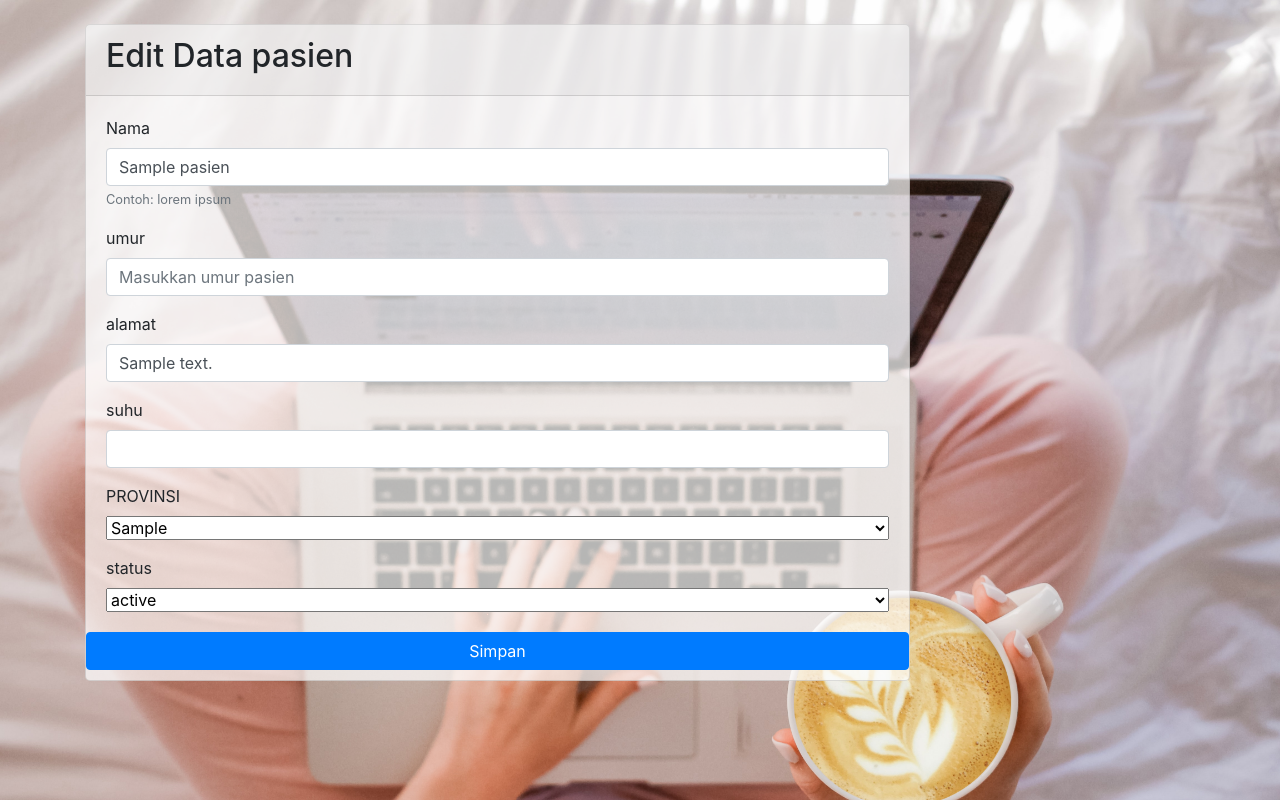
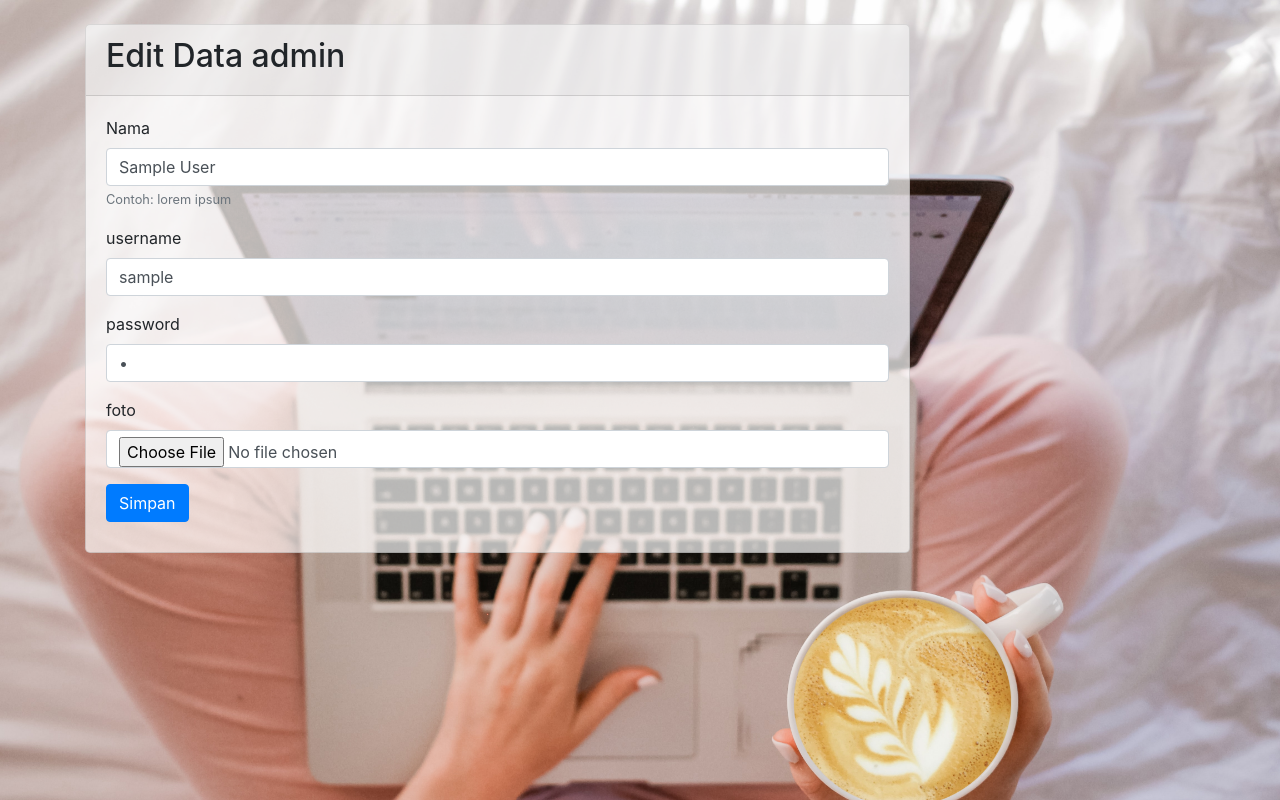
Before and after one commit to RRRHAN/SiCovid, a PHP site: page /corona/html/admin/edit.php?id=1 in a window 1280 px wide. Run offline with PHP 8.4, Linux system fonts and the light colour scheme; tables that the repository leaves empty or names only in its code hold one stand-in row (values such as "Sample post"); data that the repository does not hold is empty; some libraries are stand-ins or nearby versions.

Commit message:
crud complete

```diff
--- a/html/admin/detail.php
+++ b/html/admin/detail.php
@@ -4,7 +4,7 @@ include '../../assets/include-atas.php';
 
 $id = $_GET['id'];
 
-$result = mysqli_query($connect, "SELECT * FROM admin");
+$result = mysqli_query($connect, "SELECT * FROM admin WHERE id_admin = '$id'");
 $admin = mysqli_fetch_assoc($result);
 
 ?>
@@ -20,7 +20,7 @@ $admin = mysqli_fetch_assoc($result);
 </head>
 
 <body>
-    <a href="index.php"><button type="button" class="btn btn-primary ml-3 mt-3" style="width: 150px"><i class="fas fa-angle-double-left"></i> Back</button></a>
+    <a href="../admin.php"><button type="button" class="btn btn-primary ml-3 mt-3" style="width: 150px"><i class="fas fa-angle-double-left"></i> Back</button></a>
     <div class="mx-auto shadow-lg p-3 mb-5 bg-white rounded" style="margin-top: 30px; width: 1000px; border-bottom: 5px solid grey">
         <table class="table table-striped">
             <tr>
--- a/html/admin/edit.php
+++ b/html/admin/edit.php
@@ -1,46 +1,66 @@
-<?php
-include '../../assets/connect.php';
+<?php include '../../assets/connect.php';
+
+include '../../assets/include-atas.php';
+
+function upload($namafoto)
+{
+    $namafile = $_FILES['foto']['name'];
+    $error = $_FILES['foto']['error'];
+    $tmpname = $_FILES['foto']['tmp_name'];
+
+    if ($error === 4) {
+        return $namafoto;
+    }
+
+    $ekstensifilevalid = ['jpg', 'jpeg', 'png'];
+    $ekstensifile = strtolower(end(explode('.', $namafile)));
+
+    if (!in_array($ekstensifile, $ekstensifilevalid)) {
+        echo "<script>
+    alert('YANG ANDA UPLOAD BUKAN GAMBAR');
+    </script>";
+        return false;
+    }
+
+    $namafoto .= '.' . $ekstensifile;
+    move_uploaded_file($tmpname, 'img/' . $namafoto);
+
+    return $namafoto;
+}
+
 if (isset($_POST['simpan'])) {
-
-
     $id = $_POST['id'];
     $nama = $_POST['nama'];
-    $umur = $_POST['umur'];
-    $alamat = $_POST['alamat'];
-    $suhu = $_POST['suhu'];
-    $provinsi = $_POST['provinsi'];
-    $status = $_POST['status'];
+    $username = $_POST['username'];
+    $password = $_POST['password'];
+    $namafoto = $_POST['foto'];
+    $foto = upload($namafoto);
 
-    $result = mysqli_query($connect, "UPDATE pasien SET
-    nama = '$nama',
-    umur = '$umur',
-    alamat = '$alamat',
-    suhu = '$suhu',
-    provinsi = '$provinsi',
-    status = '$status'
-    WHERE id_pasien = '$id'") or die(mysqli_error($connect));
+    if ($foto) {
+        $sql = "UPDATE admin SET
+            nama = '$nama',
+            username = '$username',
+            password = '$password',
+            foto = '$foto'
+            WHERE id_admin = '$id'
+        ";
 
-    if ($result) {
+        $res = mysqli_query($connect, $sql) or die(mysqli_error($connect));
+    }
+    if ($res) {
         echo "<script>
-        alert('BUKU BERHASIL DI EDIT');
-        document.location.href = '../pasien.php';
+        alert('ADMIN BERHASIL DIEDIT');
+        document.location.href = '../admin.php';
         </script>";
     } else {
         echo "<script>
-        alert('BUKU GAGAL DI EDIT');
-        document.location.href = '../pasien.php';
+        alert('ADMIN GAGAL DIEDIT');
+        document.location.href = '../admin.php';
         </script>";
     }
 }
-include '../../assets/include-atas.php';
-
 $id = $_GET['id'];
-
-$provinsi = mysqli_query($connect, "SELECT * FROM provinsi");
-$status = mysqli_query($connect, "SELECT * FROM status");
-
-$pasien = mysqli_fetch_assoc(mysqli_query($connect, "SELECT * FROM pasien WHERE id_pasien = '$id'"));
-
+$admin = mysqli_fetch_assoc(mysqli_query($connect, "SELECT * FROM admin WHERE id_admin = '$id'"));
 ?>
 
 <head>
@@ -63,52 +83,36 @@ $pasien = mysqli_fetch_assoc(mysqli_query($connect, "SELECT * FROM pasien WHERE
         <div class="col-md-9">
             <div class="card form">
                 <div class="card-header">
-                    <h2>Edit Data pasien</h2>
+                    <h2>Edit Data admin</h2>
                 </div>
                 <div class="card-body">
-                    <form method="post" action="">
-                        <input type="hidden" value="<?= $pasien["id_pasien"]; ?>" name="id">
+                    <form method="post" action="" enctype="multipart/form-data">
                         <div class="form-group">
-                            <label for="anggota">Nama</label>
-                            <input type="text" class="form-control" name="nama" id="anggota" placeholder="Masukkan nama pasien" value="<?= $pasien["nama"]; ?>">
+                            <input type="hidden" value="<?= $admin["id_admin"]; ?>" name="id">
+                            <input type="hidden" value="<?= $admin["foto"]; ?>" name="foto">
+                            <label for="nama">Nama</label>
+                            <input type="text" class="form-control" name="nama" id="nama" placeholder="Masukkan nama admin" value="<?= $admin["nama"]; ?>">
                             <small class="form-text text-muted">Contoh: lorem ipsum</small>
                         </div>
                         <div class="form-group">
-                            <label for="umur">umur</label>
-                            <input type="number" class="form-control" name="umur" id="umur" placeholder="Masukkan umur pasien" value="<?= $pasien["umur"]; ?>">
+                            <label for="username">username</label>
+                            <input type="text" class="form-control" name="username" id="username" placeholder="Masukkan username admin" value="<?= $admin["username"]; ?>">
                         </div>
                         <div class="form-group">
-                            <label for="alamat">alamat</label>
-                            <input type="text" class="form-control" name="alamat" id="alamat" placeholder="Masukkan alamat pasien" value="<?= $pasien["alamat"]; ?>">
+                            <label for="password">password</label>
+                            <input type="password" class="form-control" name="password" id="password" placeholder="Masukkan password admin" value="<?= $admin["password"]; ?>">
                         </div>
                         <div class="form-group">
-                            <label for="suhu">suhu</label>
-                            <input type="number" class="form-control" name="suhu" id="suhu" value="<?= $pasien["suhu"]; ?>">
+                            <label for="foto">foto</label>
+                            <input type="file" class="form-control" name="foto" id="foto" placeholder="Masukkan foto admin" value="<?= $admin["foto"]; ?>">
                         </div>
-                        <div class="form-group">
-                            <label for="provinsi">PROVINSI</label>
-                            <select name="provinsi" id="provinsi" style="width: 100%" required>
-                                <option value="<?= $pasien["provinsi"]; ?>"><?= $pasien["provinsi"]; ?></option>
-                                <?php while ($p = mysqli_fetch_assoc($provinsi)) : ?>
-                                    <option value="<?= $pasien["id_provinsi"]; ?>"><?= $p["provinsi"]; ?></option>
-                                <?php endwhile; ?>
-                            </select>
-                        </div>
-                        <label for="status">status</label>
-                        <select name="status" id="status" style="width: 100%" required>
-                            <option value="<?= $pasien["status"]; ?>"><?= $pasien["status"]; ?></option>
-                            <?php while ($s = mysqli_fetch_assoc($status)) : ?>
-                                <option value="<?= $k["id_status"]; ?>"><?= $s["status"]; ?></option>
-                            <?php endwhile; ?>
-                        </select>
+                        <button type="submit" class="btn btn-primary" name="simpan">Simpan</button>
+                    </form>
                 </div>
-                <button type="submit" class="btn btn-primary" name="simpan">Simpan</button>
-                </form>
             </div>
         </div>
     </div>
 </div>
-</div>
 <?php
 include '../../assets/include-bawah.php';
 ?>
```
Also changed, not shown: html/admin/hapus.php (+5 -5 lines), html/admin/proses-tambah.php (added, +59 -0 lines), html/admin/tambah.php (+3 -55 lines), html/admin/img/_o.jpg (added), html/admin/img/o_oo.jpg (added), html/admin/img/odkefnenrs_wefwef.jpg (added).
